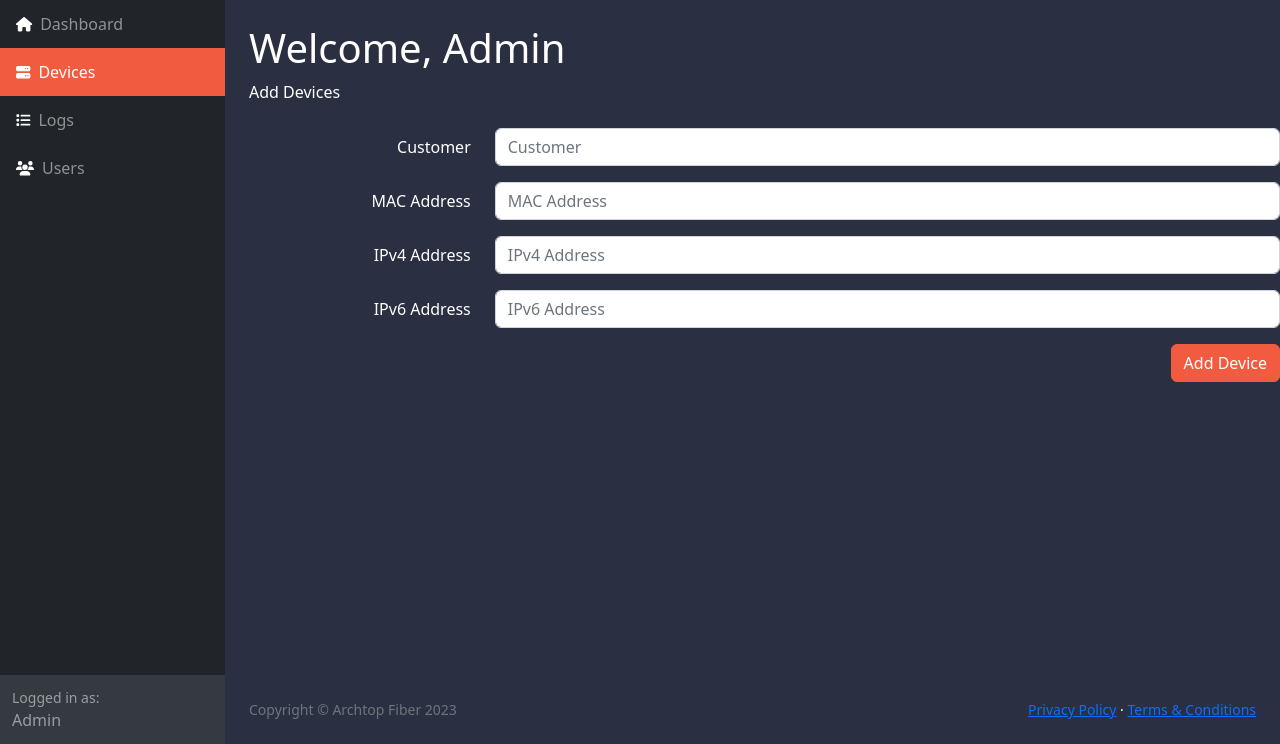
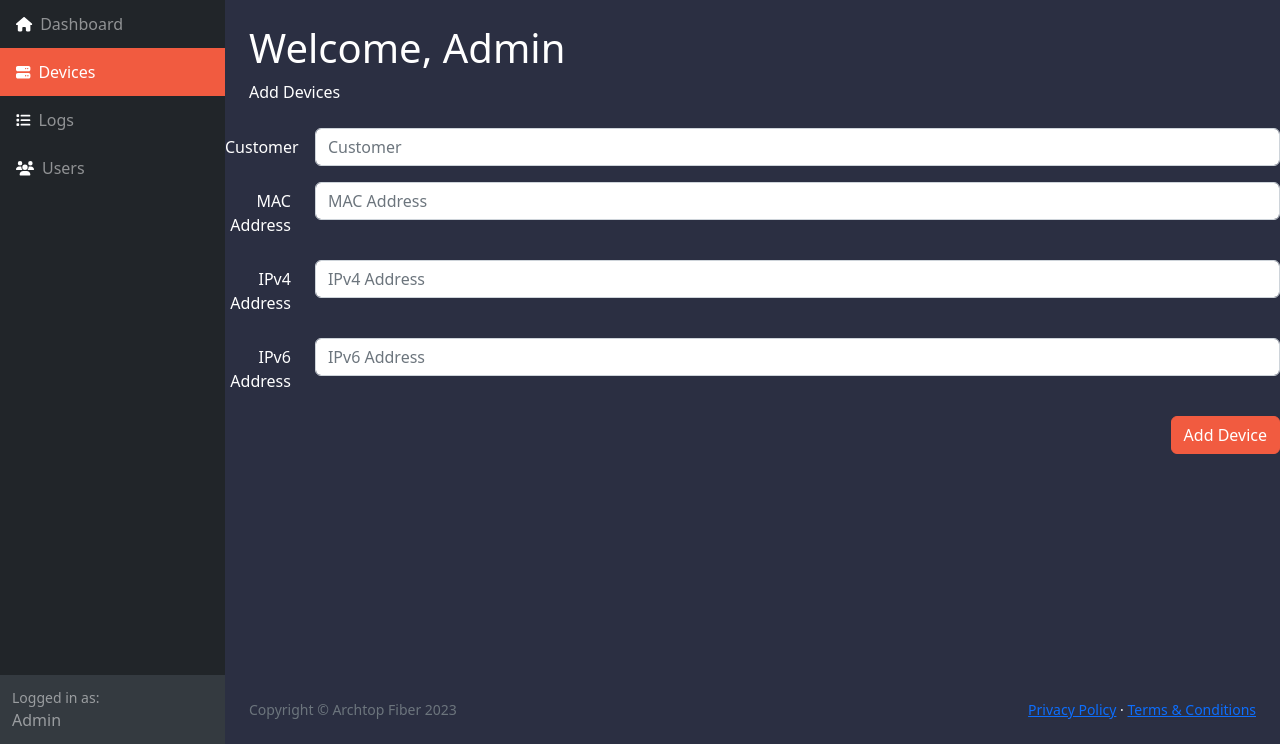
Before and after one commit to 24Bouchers/Capping, a Flask app: page /addDevice.html in a window 1280 px wide. Shown: the part 56-800 px from the top of the page. Run offline with Flask 3, Linux system fonts and the light colour scheme; some libraries are stand-ins or nearby versions.

Commit message:
fixed alignment on addDevices page

```diff
--- a/Web Interface/templates/addDevice.html
+++ b/Web Interface/templates/addDevice.html
@@ -136,7 +136,7 @@
                             -->
                             <form action="/addDevice.html" method="post" >
                                 <div class="row mb-3">
-                                    <label for="customer" class="col-sm-3 col-form-label text-lg-end">
+                                    <label for="customer" class="col-sm-1 col-form-label text-lg-end">
                                         Customer
                                     </label>
                                     <div class="col">
@@ -145,7 +145,7 @@
                                     </div>
                                 </div>
                                 <div class="row mb-3">
-                                    <label for="mac_address" class="col-sm-3 col-form-label text-lg-end">
+                                    <label for="mac_address" class="col-sm-1 col-form-label text-lg-end">
                                         MAC Address
                                     </label>
                                     <div class="col">
@@ -154,7 +154,7 @@
                                     </div>
                                 </div>
                                 <div class="row mb-3">
-                                    <label for="ipv4_address" class="col-sm-3 col-form-label text-lg-end">
+                                    <label for="ipv4_address" class="col-sm-1 col-form-label text-lg-end">
                                         IPv4 Address
                                     </label>
                                     <div class="col">
@@ -163,7 +163,7 @@
                                     </div>
                                 </div>
                                 <div class="row mb-3">
-                                    <label for="ipv6_address" class="col-sm-3 col-form-label text-lg-end">
+                                    <label for="ipv6_address" class="col-sm-1 col-form-label text-lg-end">
                                         IPv6 Address
                                     </label>
                                     <div class="col">
```
